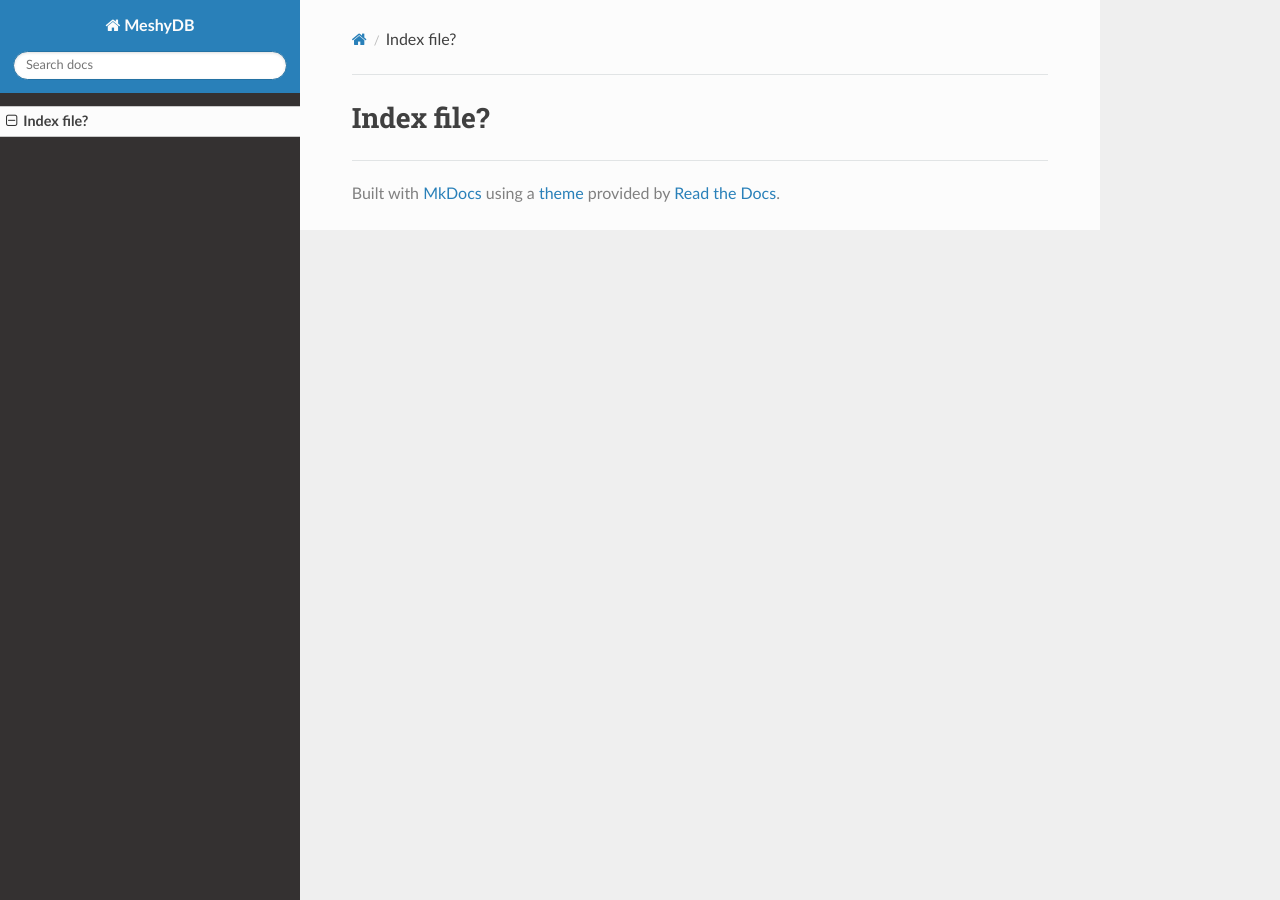
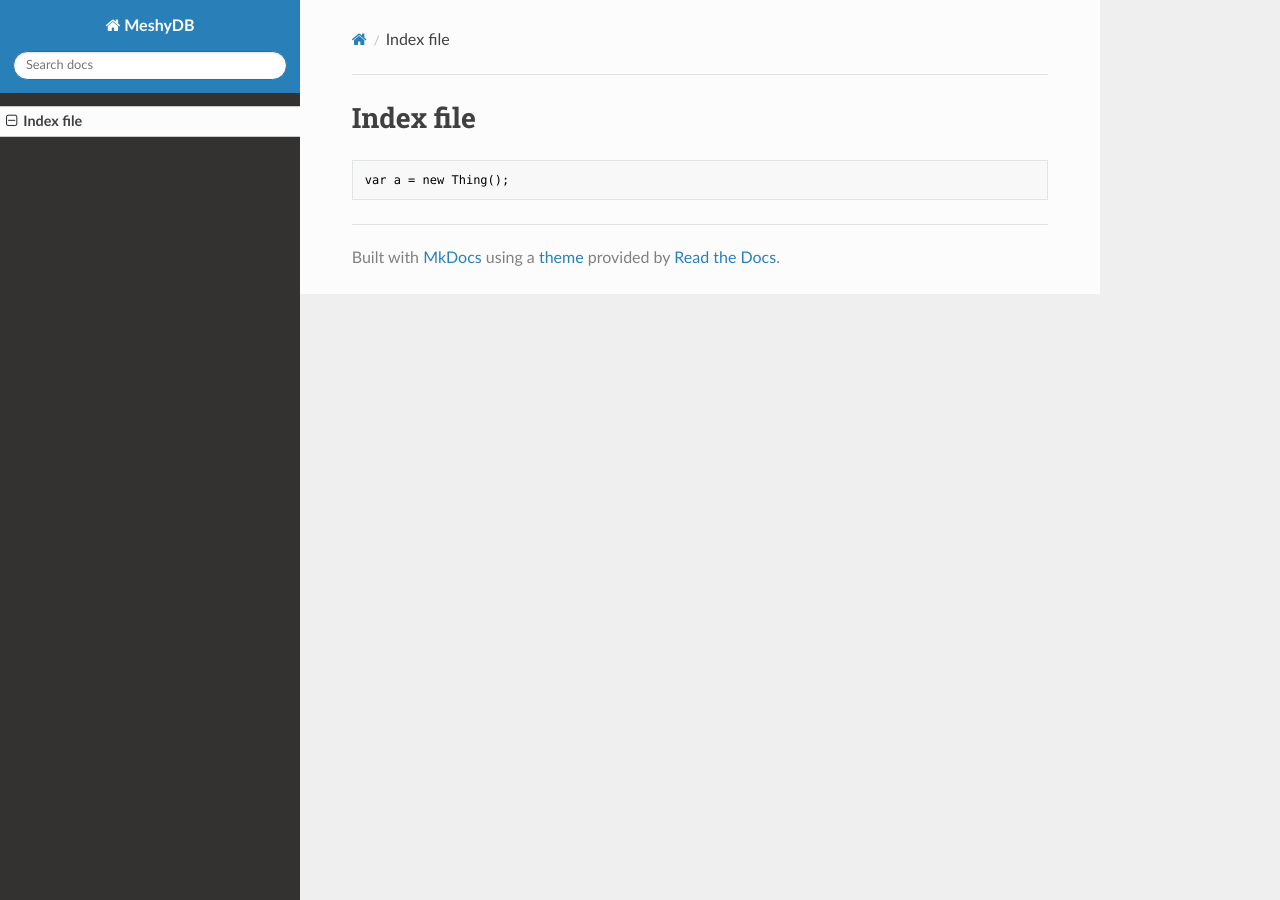
Before and after one commit to yetisoftworks/MeshyDB.SDK, an MkDocs documentation site: the page built from docs/index.md, in a window 1280 px wide. Built offline with MkDocs 1.6.1, drawn with Linux system fonts in a browser that asks for light colours; nearby versions of some CDN libraries.

Commit message:
Update index.md

````diff
--- a/docs/index.md
+++ b/docs/index.md
@@ -1 +1,5 @@
-# Index  file?
+# Index  file
+
+``` c#
+var a = new Thing();
+```
````
